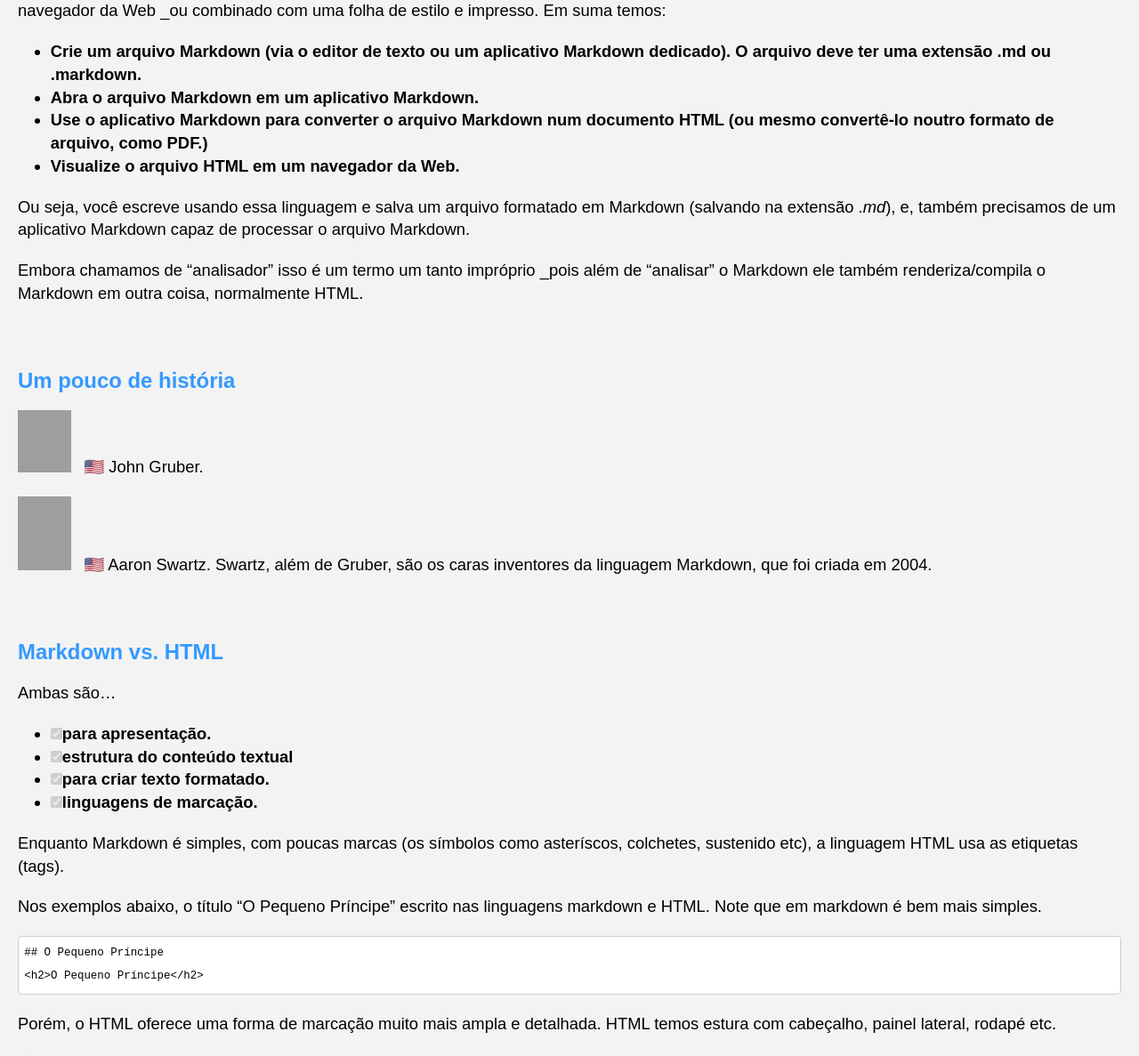
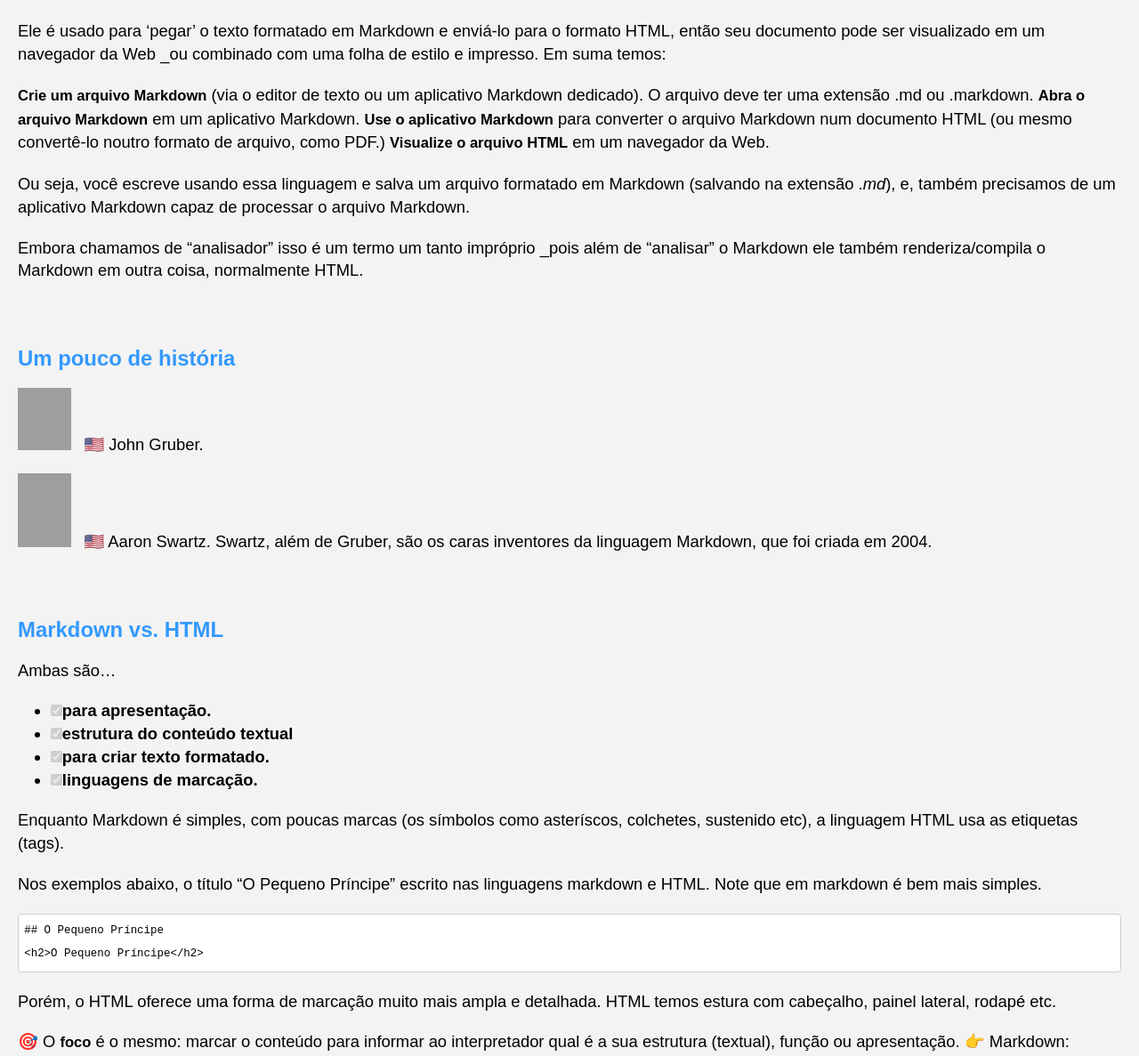
Before and after one commit to Joesynth/joesynth.github.io, a Jekyll site: the page built from _posts/2021-11-27-tutorial-markdown.md, in a window 1280 px wide and 1400 px high, scrolled down 9910 px, cut to the strip 213-1400 px from the top of the window. Shown: the whole strip at 89% size. Built offline with Jekyll 4.4.1, drawn with Linux system fonts in a browser that asks for light colours; some of the changed text lies outside the part shown; grey boxes are pictures that could not be loaded.

Commit message:
dsd
dsds

```diff
--- a/_posts/2021-11-27-tutorial-markdown.md
+++ b/_posts/2021-11-27-tutorial-markdown.md
@@ -327,7 +330,8 @@
 ## 💾️ Arquivo Markdown
 A extensão do nome do arquivo é .*md* ou .*markdown*, isso num editor.
 Como esse arquivo é apenas texto simples, você pode abrir com qualquer editor de texto _incluso o WordPad no Windows.
-<h6>Criando um arquivo Markdown</h6>
+
+###### Criando um arquivo Markdown
 Fácil!
 
 - Abra um editor (por ex. Bloco de Notas do Windows ou Gedit do Ubuntu).
@@ -417,10 +421,10 @@
 
 Ele é usado para 'pegar' o texto formatado em Markdown e enviá-lo para o formato HTML, então seu documento pode ser visualizado em um navegador da Web _ou combinado com uma folha de estilo e impresso. Em suma temos:
 
-- Crie um arquivo Markdown (via o editor de texto ou um aplicativo Markdown dedicado). O arquivo deve ter uma extensão .md ou .markdown.
-- Abra o arquivo Markdown em um aplicativo Markdown.
-- Use o aplicativo Markdown para converter o arquivo Markdown num documento HTML (ou mesmo convertê-lo noutro formato de arquivo, como PDF.)
-- Visualize o arquivo HTML em um navegador da Web.
+**Crie um arquivo Markdown** (via o editor de texto ou um aplicativo Markdown dedicado). O arquivo deve ter uma extensão .md ou .markdown.
+**Abra o arquivo Markdown** em um aplicativo Markdown.
+**Use o aplicativo Markdown** para converter o arquivo Markdown num documento HTML (ou mesmo convertê-lo noutro formato de arquivo, como PDF.)
+**Visualize o arquivo HTML** em um navegador da Web.
 
 Ou seja, você escreve usando essa linguagem e salva um arquivo formatado em Markdown (salvando na extensão .*md*), e, também precisamos de um aplicativo Markdown capaz de processar o arquivo Markdown.
 
@@ -480,16 +484,15 @@
 |**| negrito| strong b|
 |*| itálico| em i|
 |`| código| code|
-|[]()| link| a|
+|\[]()| link| a|
 
-👉️ A ideia de inline vs. bloco serve tanto para Markdown quanto para HTML.
-🤔️ A linguagem CSS pode alterar esse comportamento do HTML.
+👉️ A ideia de inline vs. bloco serve tanto para Markdown quanto para HTML.\ 🤔️ A linguagem CSS pode alterar esse comportamento do HTML.
 
 ###### Texto não verbal
 
 |.md||.html|
 |---|---|---|
-|![]()| imagem| img|
+|\![]()| imagem| img|
 
 
 ## Marcação vs. instrução
```
Also changed, not shown: other parts of _posts/2021-11-27-tutorial-markdown.md (+5 -2 lines).
